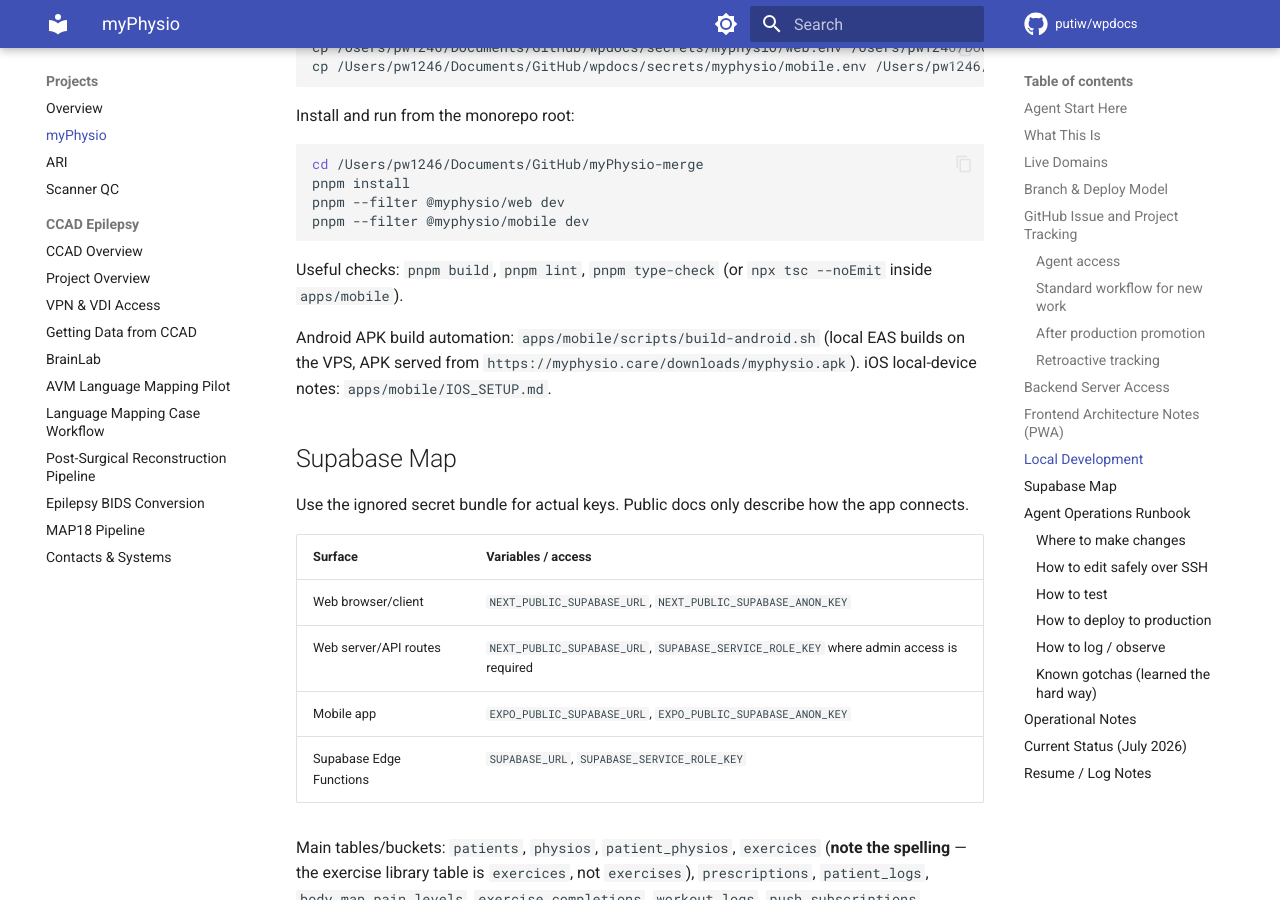
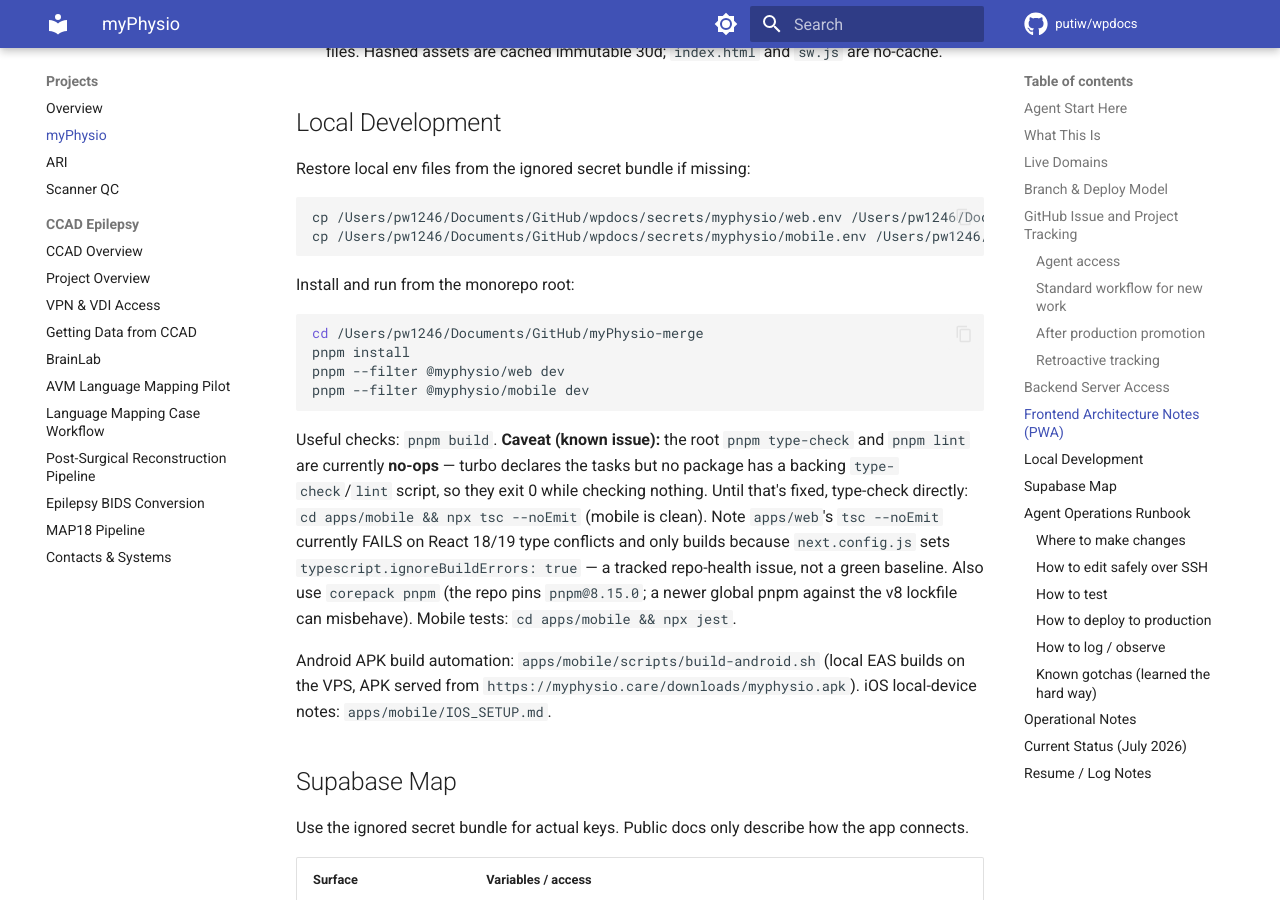
Before and after one commit to putiw/wpdocs, an MkDocs documentation site: the page built from docs/projects/myphysio.md, in a window 1280 px wide and 900 px high, scrolled down 8230 px. Built offline with MkDocs 1.6.1 and Material for MkDocs 9.7.7, drawn with Linux system fonts in a browser that asks for light colours; comment, search, counter and statistics services are not loaded; some of the changed text lies outside the part shown.

Commit message:
Update myphysio.md

````diff
--- a/docs/projects/myphysio.md
+++ b/docs/projects/myphysio.md
@@ -93,6 +93,8 @@ ln -sfn /var/www/myphysio-app-releases/<known-good-ts> /var/www/myphysio-app
 ```
 
 `index.html` and `sw.js` are served no-cache, so clients pick up a rollback on next load.
+
+**Release retention:** each deploy prunes old timestamped releases — **production PWA keeps the last 8**, **dev PWA keeps the last 3** (`deploy.sh` / `deploy-dev.sh` handle the pruning). This bounds disk in `*-releases/` while leaving several releases available for rollback. A prior manual server cleanup also cleared build caches (Gradle, npm, pnpm) and old stray `/var/www` app folders to free disk; if disk pressure recurs, those caches are the first place to look (`du -sh ~/.gradle ~/.npm ~/.local/share/pnpm 2>/dev/null`).
 
 ## GitHub Issue and Project Tracking
 
@@ -260,7 +262,7 @@ pnpm --filter @myphysio/web dev
 pnpm --filter @myphysio/mobile dev
 ```
 
-Useful checks: `pnpm build`, `pnpm lint`, `pnpm type-check` (or `npx tsc --noEmit` inside `apps/mobile`).
+Useful checks: `pnpm build`. **Caveat (known issue):** the root `pnpm type-check` and `pnpm lint` are currently **no-ops** — turbo declares the tasks but no package has a backing `type-check`/`lint` script, so they exit 0 while checking nothing. Until that's fixed, type-check directly: `cd apps/mobile && npx tsc --noEmit` (mobile is clean). Note `apps/web`'s `tsc --noEmit` currently FAILS on React 18/19 type conflicts and only builds because `next.config.js` sets `typescript.ignoreBuildErrors: true` — a tracked repo-health issue, not a green baseline. Also use `corepack pnpm` (the repo pins `pnpm@8.15.0`; a newer global pnpm against the v8 lockfile can misbehave). Mobile tests: `cd apps/mobile && npx jest`.
 
 Android APK build automation: `apps/mobile/scripts/build-android.sh` (local EAS builds on the VPS, APK served from `https://myphysio.care/downloads/myphysio.apk`). iOS local-device notes: `apps/mobile/IOS_SETUP.md`.
 
````
